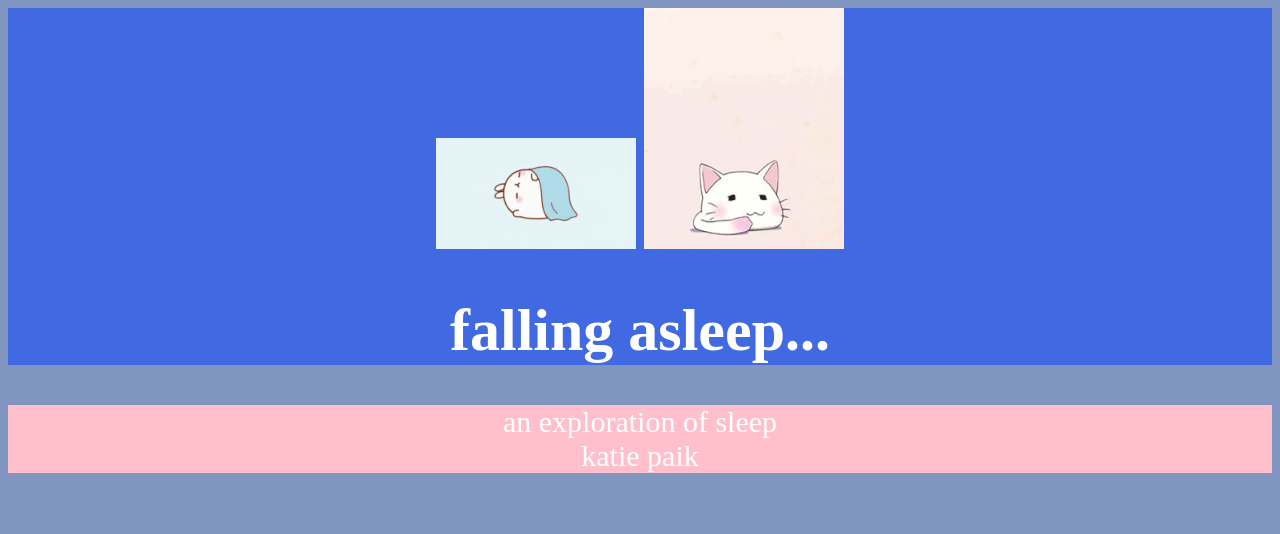
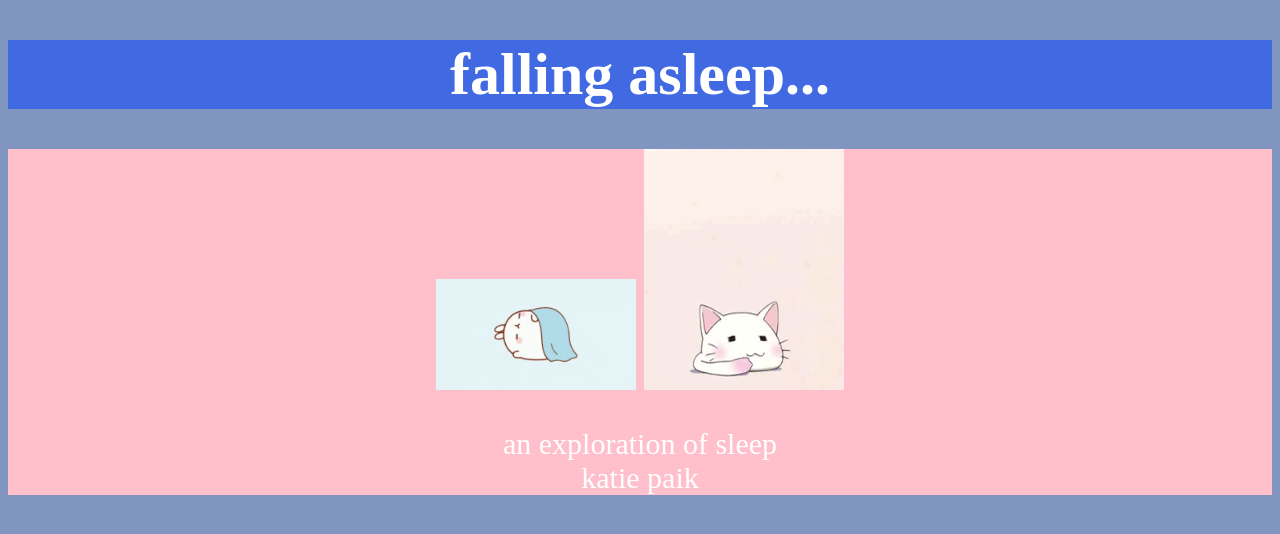
Before and after one commit to paikk662/paikk662.github.io, a plain HTML site: page index.html in a window 1280 px wide. Drawn offline with nearby package versions, Linux system fonts and the light colour scheme.

Commit message:
photos to content

```diff
--- a/index.html
+++ b/index.html
@@ -14,13 +14,13 @@
 
   <body>
 
-    <div class="header purple" ALIGN=CENTER>
-      <img src="assets/img/tenor.gif" />
-      <img src="assets/img/a.gif" />
+    <div class="header" ALIGN=CENTER>
       <h1>falling asleep...</h1>
     </div>
 
     <div class="content" ALIGN=CENTER>
+        <img src="assets/img/tenor.gif" />
+        <img src="assets/img/a.gif" />
       <p>
         an exploration of sleep<br />
         katie paik
```
